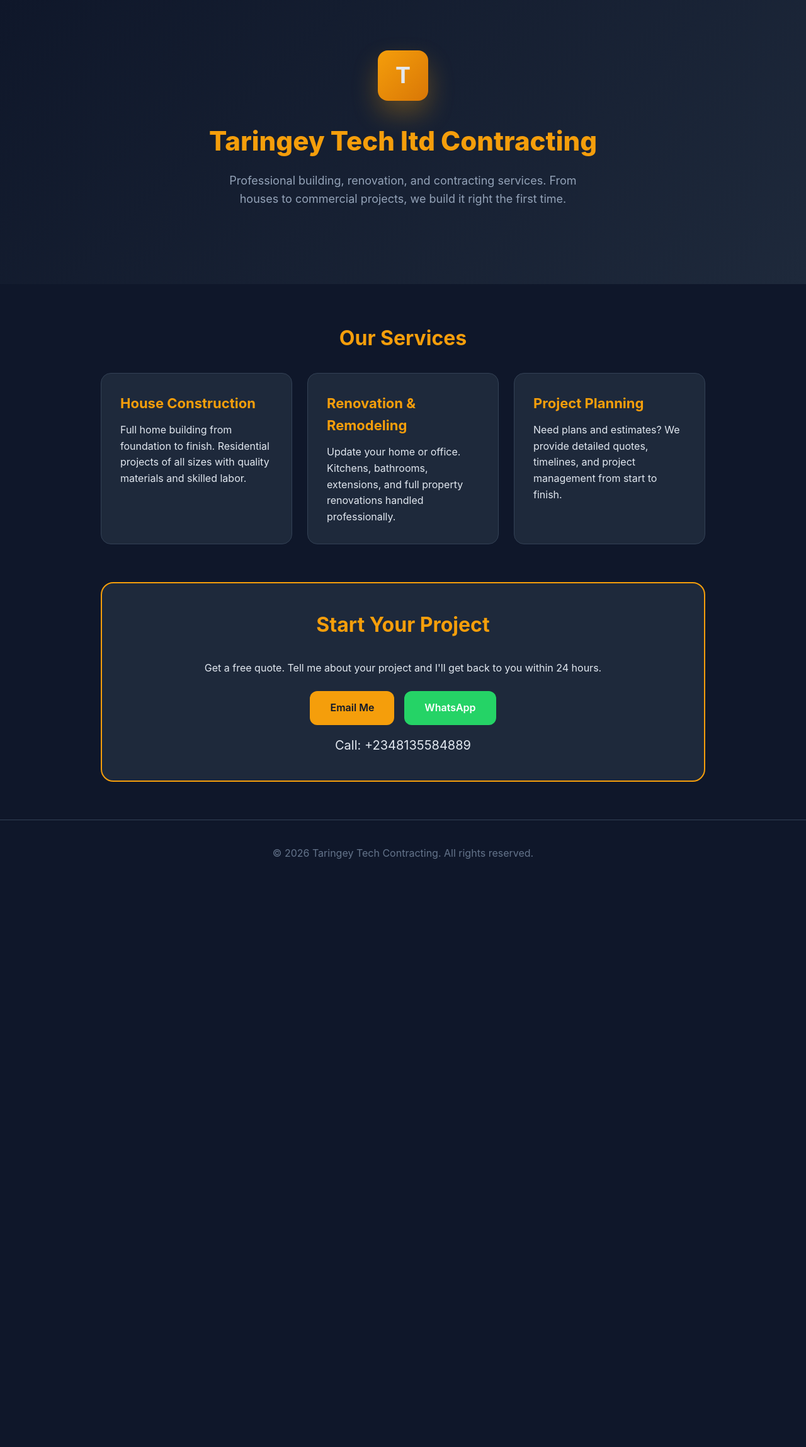
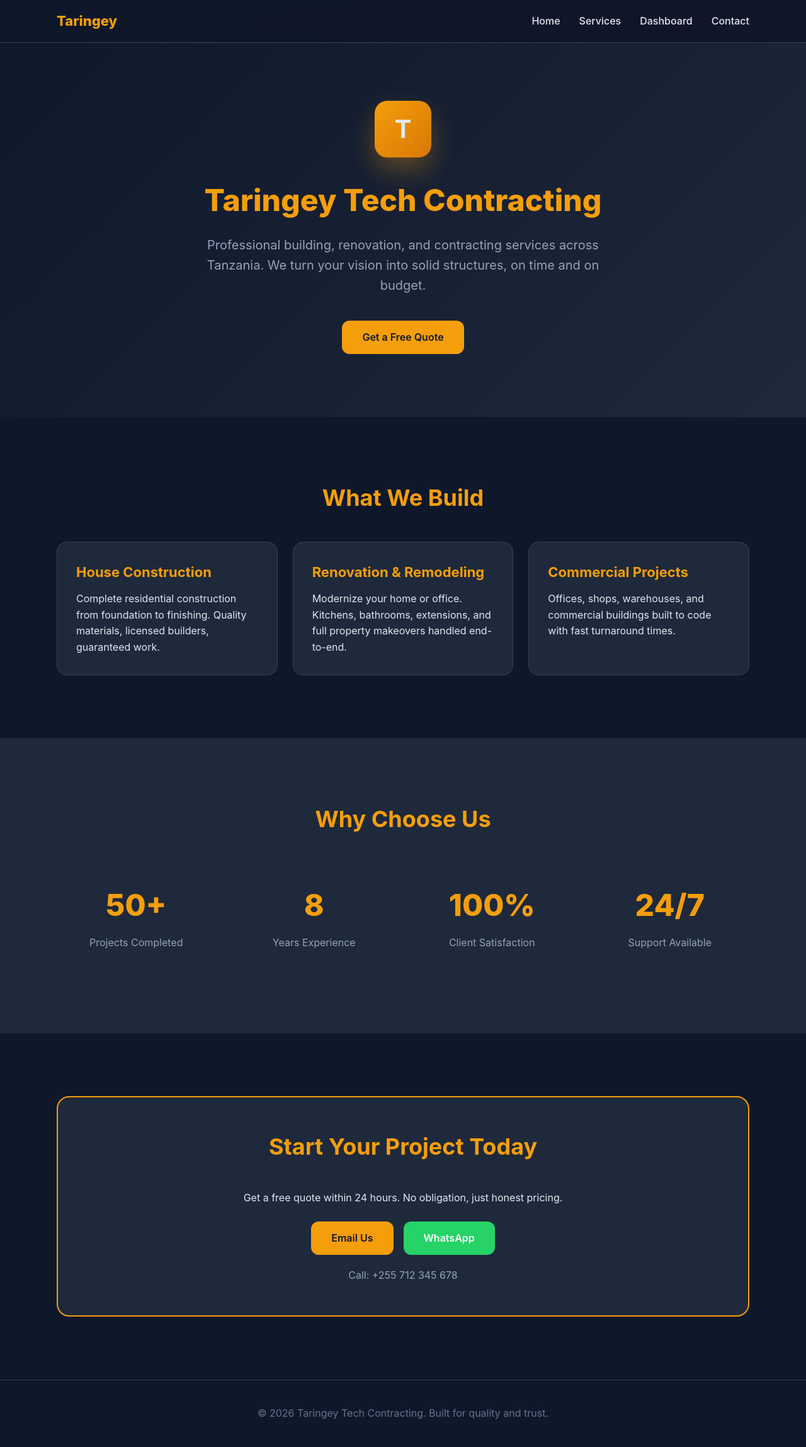
Before and after one commit to Dlama-Bulus/Taringey-tech, a Python web app: template templates/index.html in a window 1280 px wide. Shown: the whole page at 63% size. Before the commit the page ends 1364 px from the top, so only its background shows below. Run offline with Jinja, Linux system fonts and the light colour scheme; the template is opened without the code that fills it, so the values that code supplies are empty.

Commit message:
Update index.html

```diff
--- a/templates/index.html
+++ b/templates/index.html
@@ -3,12 +3,13 @@
 <head>
     <meta charset="UTF-8">
     <meta name="viewport" content="width=device-width, initial-scale=1.0">
-    <title>Taringey Tech - Construction & Contracting</title>
+    <title>Taringey Tech Contracting</title>
     <style>
         * {
             margin: 0;
             padding: 0;
             box-sizing: border-box;
+            scroll-behavior: smooth;
         }
 
         body {
@@ -18,58 +19,106 @@
             line-height: 1.6;
         }
 
-        .hero {
+        /* Navbar */
+        nav {
+            position: fixed;
+            top: 0;
+            width: 100%;
+            background: rgba(15, 23, 42, 0.95);
+            backdrop-filter: blur(10px);
+            border-bottom: 1px solid #334155;
+            padding: 16px 20px;
+            z-index: 1000;
+        }
+
+        .nav-container {
+            max-width: 1100px;
+            margin: 0 auto;
+            display: flex;
+            justify-content: space-between;
+            align-items: center;
+        }
+
+        .nav-logo {
+            font-size: 22px;
+            font-weight: 800;
+            color: #f59e0b;
+        }
+
+        .nav-links {
+            display: flex;
+            gap: 30px;
+            list-style: none;
+        }
+
+        .nav-links a {
+            color: #e2e8f0;
+            text-decoration: none;
+            font-weight: 500;
+            transition: color 0.3s;
+        }
+
+        .nav-links a:hover {
+            color: #f59e0b;
+        }
+
+        /* Sections */
+        section {
+            padding: 100px 20px;
+        }
+
+        .container {
+            max-width: 1100px;
+            margin: 0 auto;
+        }
+
+        /* Home */
+        #home {
             background: linear-gradient(135deg, #0f172a 0%, #1e293b 100%);
-            padding: 80px 20px;
             text-align: center;
+            padding-top: 160px;
         }
 
         .logo {
-            width: 80px;
-            height: 80px;
+            width: 90px;
+            height: 90px;
             background: linear-gradient(135deg, #f59e0b 0%, #d97706 100%);
-            border-radius: 16px;
+            border-radius: 20px;
             margin: 0 auto 30px;
             display: flex;
             align-items: center;
             justify-content: center;
-            font-size: 36px;
+            font-size: 40px;
             font-weight: bold;
             box-shadow: 0 20px 40px rgba(245, 158, 11, 0.3);
         }
 
         h1 {
-            font-size: 42px;
+            font-size: 48px;
             font-weight: 800;
             margin-bottom: 16px;
             color: #f59e0b;
         }
 
         .subtitle {
-            font-size: 18px;
+            font-size: 20px;
             color: #94a3b8;
-            max-width: 600px;
+            max-width: 700px;
             margin: 0 auto 40px;
         }
 
-        .container {
-            max-width: 1000px;
-            margin: 0 auto;
-            padding: 60px 20px;
-        }
-
         h2 {
-            font-size: 32px;
-            margin-bottom: 30px;
+            font-size: 36px;
+            margin-bottom: 40px;
             text-align: center;
             color: #f59e0b;
         }
 
+        /* Services */
         .services {
             display: grid;
             grid-template-columns: repeat(auto-fit, minmax(280px, 1fr));
             gap: 24px;
-            margin-bottom: 60px;
         }
 
         .service {
@@ -77,12 +126,13 @@
             border: 1px solid #334155;
             border-radius: 16px;
             padding: 30px;
-            transition: transform 0.3s;
+            transition: all 0.3s;
         }
 
         .service:hover {
             transform: translateY(-5px);
             border-color: #f59e0b;
+            box-shadow: 0 10px 30px rgba(245, 158, 11, 0.2);
         }
 
         .service h3 {
@@ -91,11 +141,40 @@
             font-size: 22px;
         }
 
+        /* Dashboard Stats */
+        #dashboard {
+            background: #1e293b;
+        }
+
+        .stats {
+            display: grid;
+            grid-template-columns: repeat(auto-fit, minmax(200px, 1fr));
+            gap: 30px;
+            text-align: center;
+        }
+
+        .stat {
+            padding: 30px;
+        }
+
+        .stat-number {
+            font-size: 48px;
+            font-weight: 800;
+            color: #f59e0b;
+            margin-bottom: 8px;
+        }
+
+        .stat-label {
+            color: #94a3b8;
+            font-size: 16px;
+        }
+
+        /* Contact */
         .contact-box {
             background: #1e293b;
             border: 2px solid #f59e0b;
             border-radius: 20px;
-            padding: 40px;
+            padding: 50px;
             text-align: center;
         }
 
@@ -130,12 +209,6 @@
             transform: scale(1.05);
         }
 
-        .phone {
-            font-size: 20px;
-            color: #e2e8f0;
-            margin-top: 16px;
-        }
-
         .footer {
             text-align: center;
             padding: 40px 20px;
@@ -143,56 +216,108 @@
             border-top: 1px solid #334155;
         }
 
-        @media (max-width: 600px) {
+        @media (max-width: 768px) {
+            .nav-links {
+                gap: 15px;
+                font-size: 14px;
+            }
             h1 {
-                font-size: 32px;
+                font-size: 36px;
             }
             h2 {
-                font-size: 26px;
+                font-size: 28px;
+            }
+            .nav-links li:nth-child(3) {
+                display: none;
             }
         }
     </style>
 </head>
 <body>
-    <section class="hero">
+    <nav>
+        <div class="nav-container">
+            <div class="nav-logo">Taringey</div>
+            <ul class="nav-links">
+                <li><a href="#home">Home</a></li>
+                <li><a href="#services">Services</a></li>
+                <li><a href="#dashboard">Dashboard</a></li>
+                <li><a href="#contact">Contact</a></li>
+            </ul>
+        </div>
+    </nav>
+
+    <section id="home">
+        <div class="container">
             <div class="logo">T</div>
-        <h1>Taringey Tech ltd Contracting</h1>
-        <p class="subtitle">Professional building, renovation, and contracting services.
-        From houses to commercial projects, we build it right the first time.</p>
+            <h1>Taringey Tech Contracting</h1>
+            <p class="subtitle">Professional building, renovation, and contracting services across Tanzania.
+            We turn your vision into solid structures, on time and on budget.</p>
+            <a href="#contact" class="btn btn-primary">Get a Free Quote</a>
+        </div>
     </section>
 
+    <section id="services">
         <div class="container">
-        <h2>Our Services</h2>
+            <h2>What We Build</h2>
             <div class="services">
                 <div class="service">
                     <h3>House Construction</h3>
-                <p>Full home building from foundation to finish. Residential projects of all sizes with quality materials and skilled labor.</p>
+                    <p>Complete residential construction from foundation to finishing. Quality materials, licensed builders, guaranteed work.</p>
                 </div>
                 <div class="service">
                     <h3>Renovation & Remodeling</h3>
-                <p>Update your home or office. Kitchens, bathrooms, extensions, and full property renovations handled professionally.</p>
+                    <p>Modernize your home or office. Kitchens, bathrooms, extensions, and full property makeovers handled end-to-end.</p>
                 </div>
                 <div class="service">
-                <h3>Project Planning</h3>
-                <p>Need plans and estimates? We provide detailed quotes, timelines, and project management from start to finish.</p>
+                    <h3>Commercial Projects</h3>
+                    <p>Offices, shops, warehouses, and commercial buildings built to code with fast turnaround times.</p>
                 </div>
             </div>
+        </div>
+    </section>
 
+    <section id="dashboard">
+        <div class="container">
+            <h2>Why Choose Us</h2>
+            <div class="stats">
+                <div class="stat">
+                    <div class="stat-number">50+</div>
+                    <div class="stat-label">Projects Completed</div>
+                </div>
+                <div class="stat">
+                    <div class="stat-number">8</div>
+                    <div class="stat-label">Years Experience</div>
+                </div>
+                <div class="stat">
+                    <div class="stat-number">100%</div>
+                    <div class="stat-label">Client Satisfaction</div>
+                </div>
+                <div class="stat">
+                    <div class="stat-number">24/7</div>
+                    <div class="stat-label">Support Available</div>
+                </div>
+            </div>
+        </div>
+    </section>
+
+    <section id="contact">
+        <div class="container">
             <div class="contact-box">
-            <h2>Start Your Project</h2>
-            <p>Get a free quote. Tell me about your project and I'll get back to you within 24 hours.</p>
+                <h2>Start Your Project Today</h2>
+                <p>Get a free quote within 24 hours. No obligation, just honest pricing.</p>
 
                 <div class="contact-buttons">
-                <a href="mailto:bulusdlama2022@gmail.com" class="btn btn-primary">Email Me</a>
+                    <a href="mailto:bulusdlama2023@gmail.com" class="btn btn-primary">Email Us</a>
                     <a href="https://wa.me/2348135584889" class="btn btn-whatsapp">WhatsApp</a>
                 </div>
 
-            <div class="phone">Call: +2348135584889</div>
+                <p style="margin-top: 20px; color: #94a3b8;">Call: +255 712 345 678</p>
             </div>
         </div>
+    </section>
 
     <div class="footer">
-        © 2026 Taringey Tech Contracting. All rights reserved.
+        © 2026 Taringey Tech Contracting. Built for quality and trust.
     </div>
 </body>
 </html>
```
Lines whose indentation alone changed are shown as unchanged.
